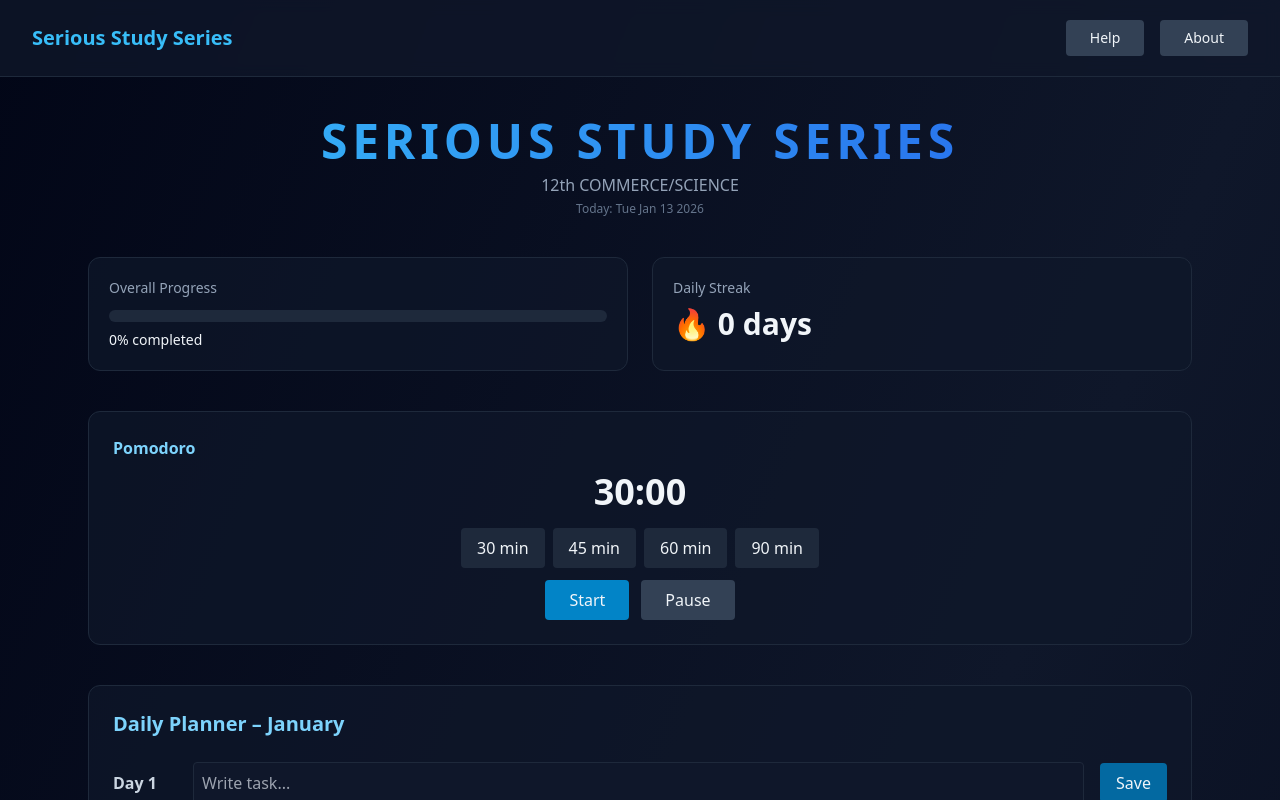
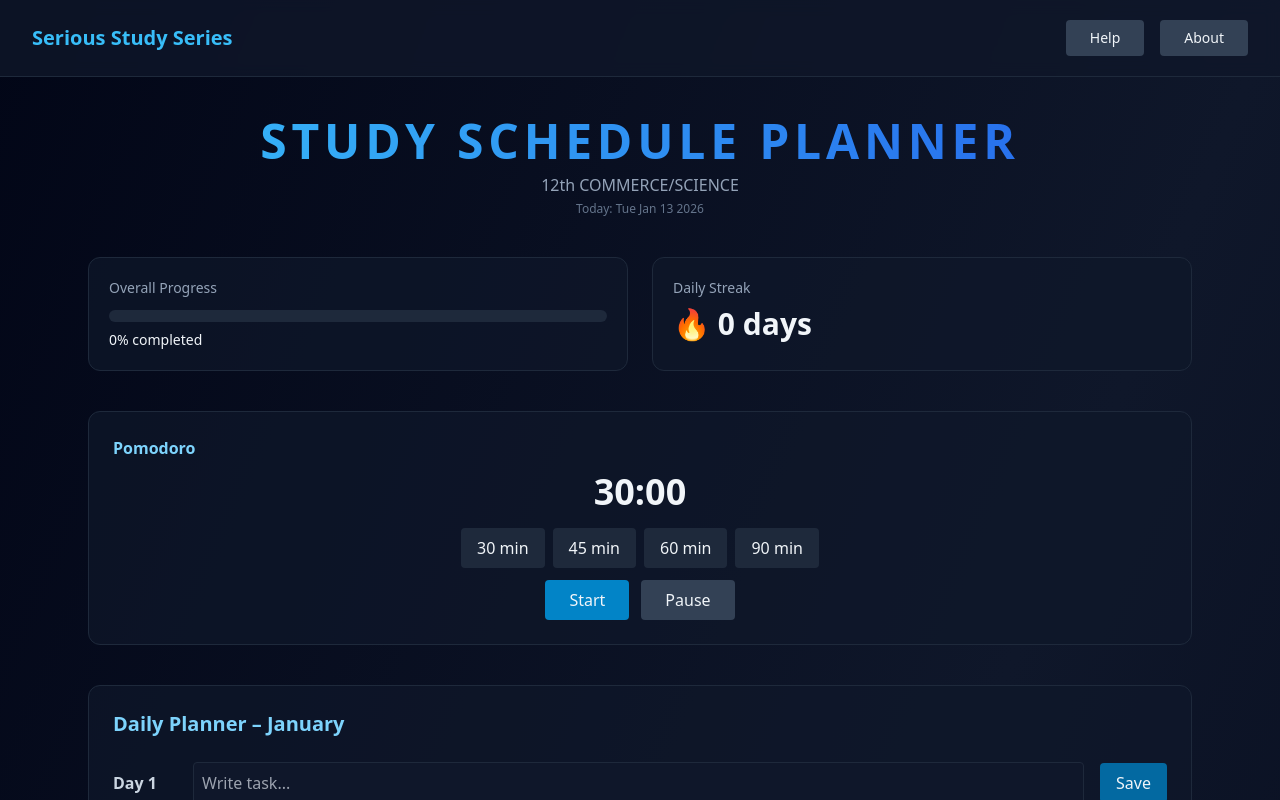
Before and after one commit to SeriousStudy/serious-study-series, a React (Vite) app: page / in a window 1280 px wide. Shown: the top 800 px of the page. Built offline with nearby package versions, Linux system fonts and the light colour scheme.

Commit message:
Update App.jsx

```diff
--- a/src/App.jsx
+++ b/src/App.jsx
@@ -124,9 +124,9 @@ export default function App() {
         {/* HEADER */}
         <div className="text-center mb-10">
           <h2 className="text-5xl font-extrabold bg-gradient-to-r from-sky-400 to-blue-600 bg-clip-text text-transparent tracking-widest">
-            SERIOUS STUDY SERIES
+            STUDY SCHEDULE PLANNER
           </h2>
-          <p className="text-slate-400 mt-2">12th COMMERCE/SCIENCE</p>
+          <p className="text-slate-400 mt-2"> 12th COMMERCE/SCIENCE </p>
           <p className="text-xs text-slate-500 mt-1">
             Today: {today.toDateString()}
           </p>
```
